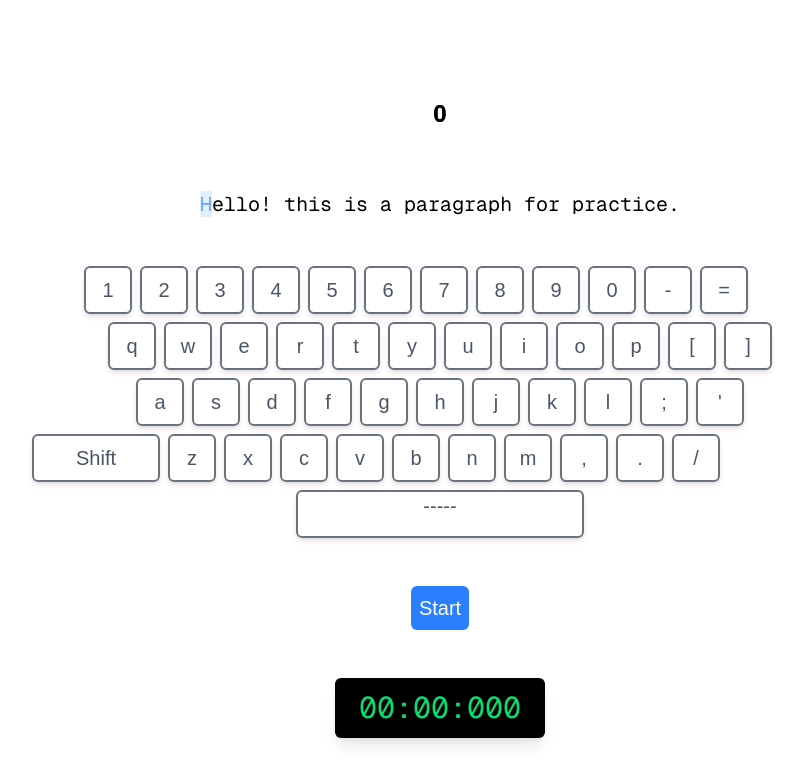
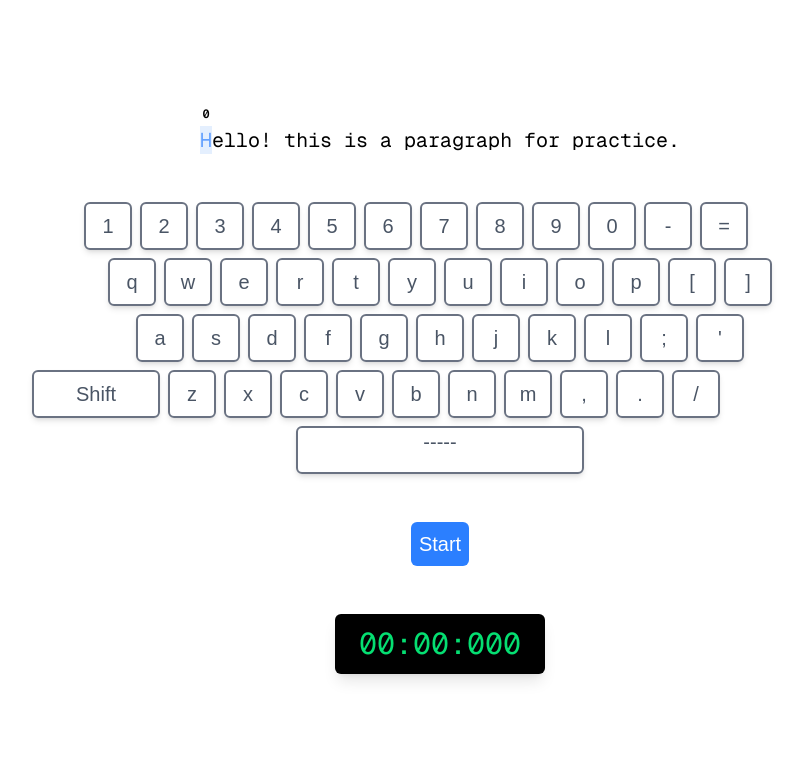
Before and after one commit to ErfanGh83/10fingertyping, a Next.js app: page /practice in a window 1280 px wide. Shown: the top 784 px of the page, without its empty margins (200-1003 px from the left). Built offline with nearby package versions, Linux system fonts and the light colour scheme.

Commit message:
feat: made the speed flame follow the index

```diff
--- a/src/app/practice/page.tsx
+++ b/src/app/practice/page.tsx
@@ -132,6 +132,7 @@ const Page = () => {
         setNextChar(null)
         setPaused(false)
         setWrongKeyPressed(false)
+        setShiftIsNeeded(false)
         reset()
         setStarted(false)
         setFinished(false)
@@ -155,14 +156,7 @@ const Page = () => {
                 className='size-full flex flex-col items-center justify-center gap-12'
             >
 
-                <div className='size-20 relative flex items-center justify-center'>
-                    <SpeedFlame typeSpeed={typeSpeed}/>
-                    <div className={`size-fit text-2xl absolute z-10 mt-6 font-semibold ${typeSpeed >= 50 ? 'text-white text-shadow-lg' : ''}`}>
-                        {typeSpeed}
-                    </div>
-                </div>
-
-                <DisplayParagraph text={paragraph ? paragraph : ""} currentIndex={index} wrongIndices={wrongIndices ? wrongIndices : []} />
+                <DisplayParagraph text={paragraph ? paragraph : ""} currentIndex={index} wrongIndices={wrongIndices ? wrongIndices : []} typeSpeed={typeSpeed} />
 
                 <div
                     className='w-fit flex flex-col gap-2 items-center justify-center'
--- a/src/components/DisplayParagraph.tsx
+++ b/src/components/DisplayParagraph.tsx
@@ -1,37 +1,46 @@
 import React from "react";
+import SpeedFlame from "./SpeedFlame";
 
 type Props = {
     text: string;
     currentIndex: number;
     wrongIndices: number[];
+    typeSpeed: number;
 };
 
-const DisplayParagraph = ({ text, currentIndex, wrongIndices }: Props) => {
+const DisplayParagraph = ({ text, currentIndex, wrongIndices, typeSpeed }: Props) => {
     return (
-        <p className="font-mono text-xl">
+        <div className="font-mono text-xl relative whitespace-pre-wrap">
             {text.split("").map((char, i) => {
                 let className = "";
 
                 if (i < currentIndex) {
-                    // already typed
                     className = wrongIndices.includes(i)
-                        ? "text-red-500 bg-red-100" // wrong char
-                        : "text-blue-400"; // correct typed
+                        ? "text-red-500 bg-red-100"
+                        : "text-blue-400";
                 } else if (i === currentIndex) {
                     className = wrongIndices.includes(i)
-                        ? "text-red-500 bg-blue-100 animate-pulse" // wrong char
-                        : "text-blue-500 bg-blue-100 animate-pulse"; // current char
+                        ? "text-red-500 bg-blue-100 animate-pulse relative"
+                        : "text-blue-500 bg-blue-100 animate-pulse relative";
                 } else {
-                    className = "text-black"; // upcoming chars
+                    className = "text-black";
                 }
 
                 return (
-                    <span key={i} className={className}>
-                        {char}
+                    <span key={i} className={`relative inline-block`}>
+                        <p className={className}>
+                            {char}
+                        </p>
+                        {/* 🔥 Flame appears only on current char */}
+                        {i === currentIndex && (
+                            <div className="absolute -top-8 left-1/2 -translate-x-1/2">
+                                <SpeedFlame typeSpeed={typeSpeed} />
+                            </div>
+                        )}
                     </span>
                 );
             })}
-        </p>
+        </div>
     );
 };
 
--- a/src/components/SpeedFlame.tsx
+++ b/src/components/SpeedFlame.tsx
@@ -5,14 +5,12 @@ import Image from "next/image"
 
 export default function SpeedFlame({ typeSpeed }: { typeSpeed: number }) {
   return (
-    <div className="size-20 relative flex items-center justify-center">
+    <div className="size-8 relative flex items-center justify-center text-black">
       <AnimatePresence>
         {typeSpeed >= 50 && (
           <motion.div
             key="flame"
             className="absolute z-0 w-full h-full"
-            initial={{ opacity: 0, scale: 0.8 }}
-            animate={{ opacity: 1, scale: 1 }}
             exit={{ opacity: 0, scale: 0.8 }}
             transition={{ duration: 0.4, ease: "easeInOut" }}
           >
@@ -27,8 +25,8 @@ export default function SpeedFlame({ typeSpeed }: { typeSpeed: number }) {
       </AnimatePresence>
 
       <div
-        className={`size-fit text-2xl absolute z-10 mt-6 font-semibold ${
-          typeSpeed >= 50 ? "text-white text-shadow-lg" : ""
+        className={`size-fit text-xs absolute z-10 font-semibold mt-2 ${
+          typeSpeed >= 50 ? "text-black rounded-full bg-white" : ""
         }`}
       >
         {typeSpeed}
```
